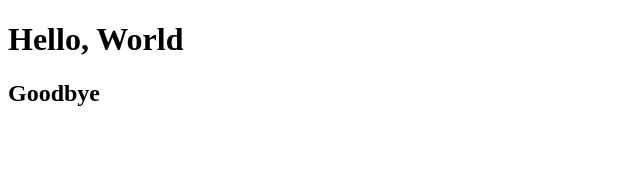
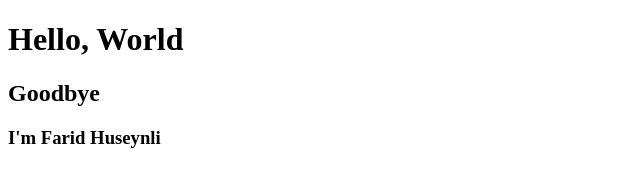
Before and after one commit to hseynli/hseynli, a plain HTML site: page index.html in a window 1280 px wide. Shown: the whole page, without its empty margins (0-640 px from the left). Drawn offline with Linux system fonts and the light colour scheme.

Commit message:
Updated Farid Huseynli

```diff
--- a/index.html
+++ b/index.html
@@ -6,5 +6,6 @@
 <body>
 	<h1>Hello, World</h1>
 	<h2>Goodbye</h2>
+	<h3>I'm Farid Huseynli</h3>
 </body>
 </html>
```
